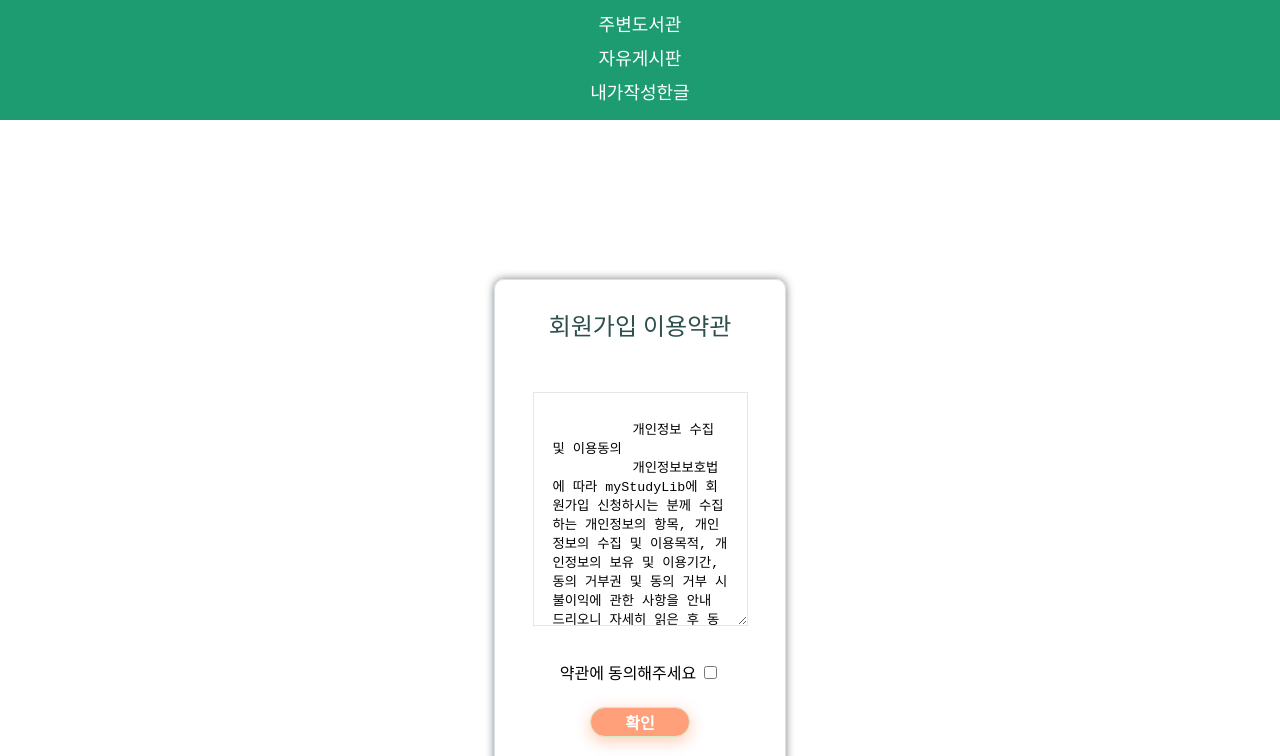
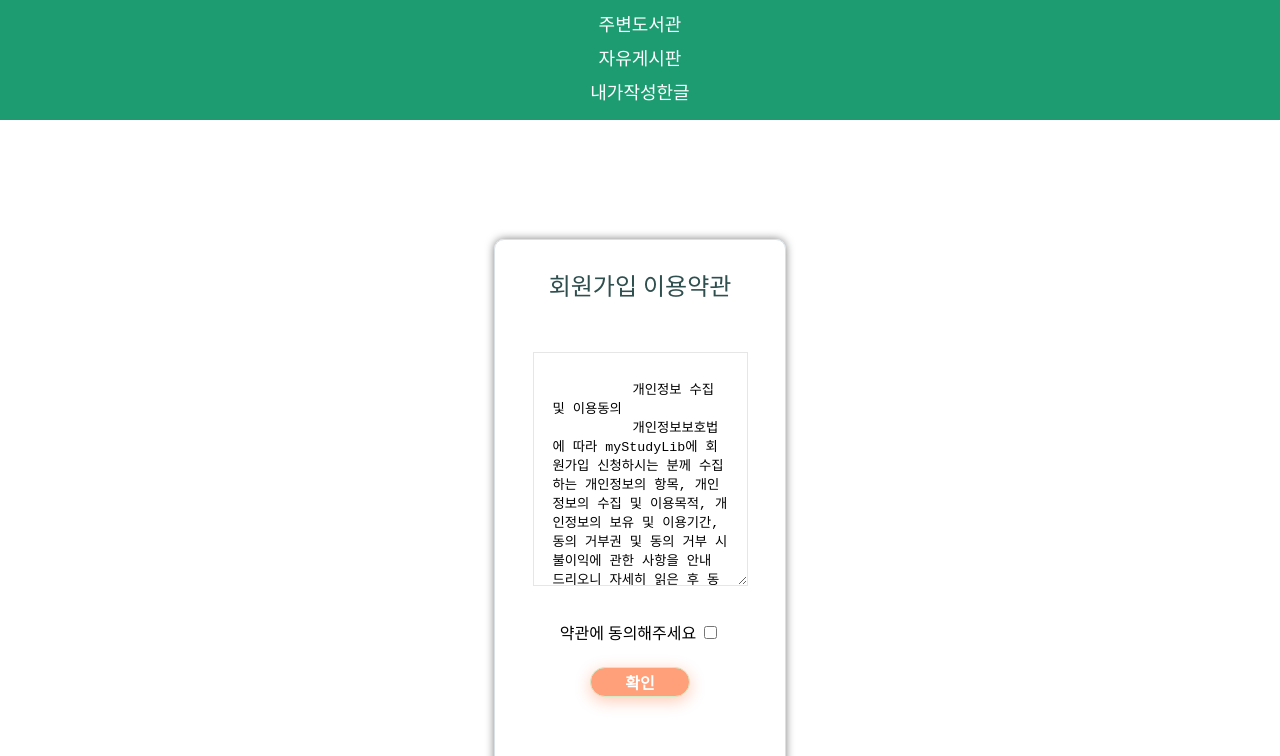
Before and after one commit to adapterz/4-frontend-Zoe-myStudyLibrary, a website: page views/html/sign_up_guide.html in a window 1280 px wide. Shown: the part 44-800 px from the top of the page. Drawn offline with Linux system fonts and the light colour scheme; a web font is replaced by a local one.

Commit message:
높이변경

```diff
--- a/views/css/sign_up_guide.css
+++ b/views/css/sign_up_guide.css
@@ -13,7 +13,7 @@
   flex-direction: column;
   justify-content: center;
   align-items: center;
-  min-height: 120vh;
+  min-height: 110vh;
 }
 
 /* 회원가입 form 컨테이너 */
```
